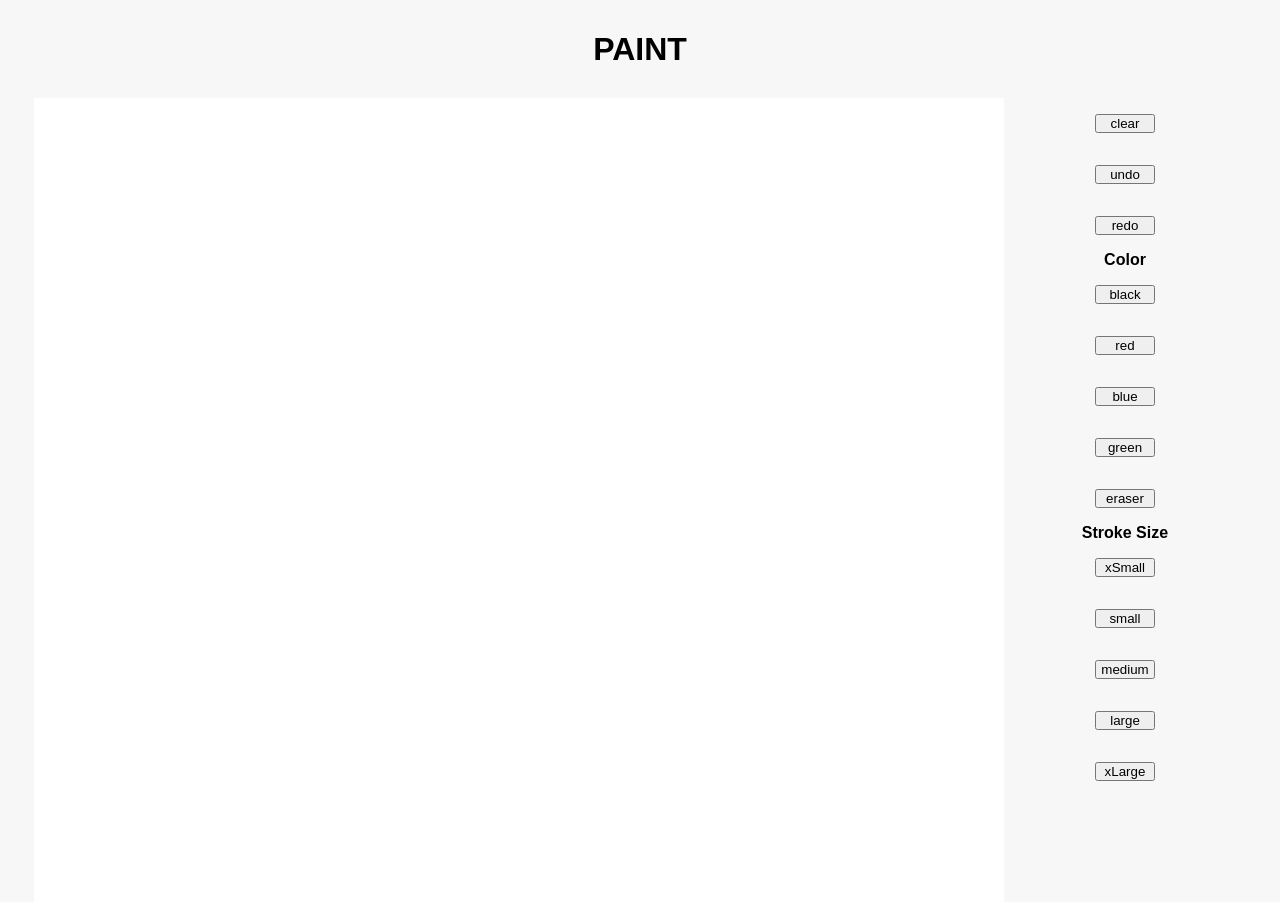
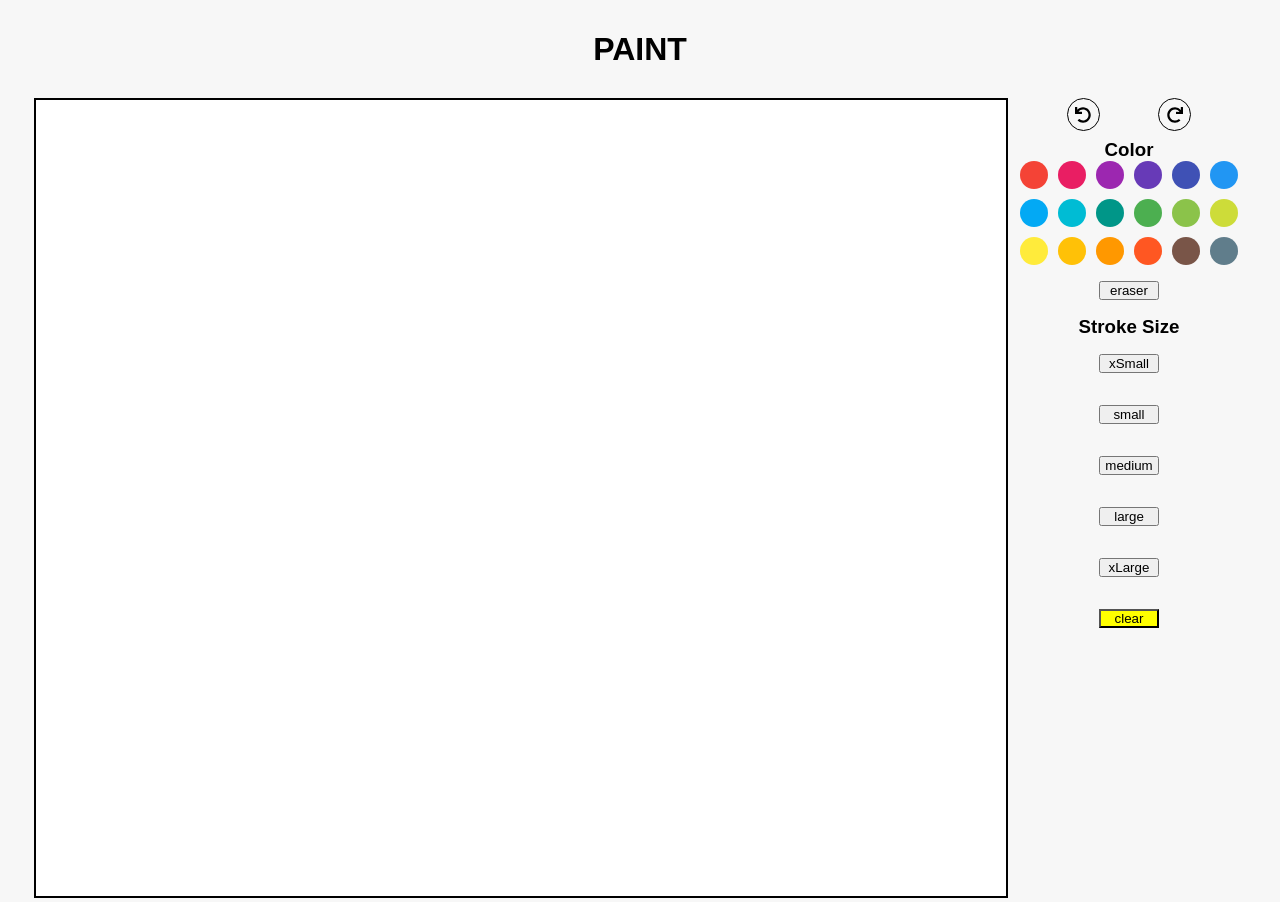
Before and after one commit to alexfranco12/mintbean-hackathon-november-2021, a React (Create React App) app: page / in a window 1280 px wide. Built offline with nearby package versions, Linux system fonts and the light colour scheme.

Commit message:
added a color picker and refactored code

```diff
--- a/src/components/canvas/Canvas.js
+++ b/src/components/canvas/Canvas.js
@@ -1,6 +1,6 @@
 import { useEffect, useRef, useState } from "react";
 import styled from "styled-components";
-import { ColorPicker } from "..";
+import { Sidebar } from "..";
 
 export const Canvas = ( ) => {
   const canvasRef = useRef(null)
@@ -32,36 +32,6 @@ export const Canvas = ( ) => {
           contextRef.current.clearRect(0, 0, canvasRef.current.width, canvasRef.current.height);
           contextRef.current.drawImage(img, 0, 0, canvasRef.current.width, canvasRef.current.height, 0, 0, canvasRef.current.width, canvasRef.current.height);
         }
-      }
-    }
-  }
-
-  const updateStroke = (e) => {
-    e.preventDefault()
-    const { id, value } = e.target
-    const canvas = canvasRef.current
-    const context = canvas.getContext("2d");
-
-    if ( id === "color" ) {
-      value !== "eraser"
-        ? context.strokeStyle = value
-        : context.strokeStyle = "white"
-    } else if ( id === "size" ) {
-      switch (value) {
-        case "xSmall":
-          context.lineWidth = 1
-          break;
-        case "small":
-          context.lineWidth = 3
-          break;
-        case "large":
-          context.lineWidth = 7
-          break;
-        case "xLarge":
-          context.lineWidth = 9
-          break;
-        default:
-          context.lineWidth = 5
       }
     }
   }
@@ -101,21 +71,6 @@ export const Canvas = ( ) => {
     setIsDrawing(false)
   }
 
-  const clearCanvas = () => {
-    const canvas = canvasRef.current;
-    const context = canvas.getContext("2d")
-    context.fillStyle = "white"
-    context.fillRect(0, 0, canvas.width, canvas.height)
-  }
-
-  const undoDrawing = () => {
-    history.undo(canvasRef, contextRef);
-  }
-
-  const redoDrawing = () => {
-    history.redo(canvasRef, contextRef)
-  }
-
   useEffect(() => {
     prepareCanvas();
   },[])
@@ -134,11 +89,10 @@ export const Canvas = ( ) => {
       </div>
 
       <div className="color-picker">
-        <ColorPicker
-          updateStroke={updateStroke}
-          clearCanvas={clearCanvas}
-          undoDrawing={undoDrawing}
-          redoDrawing={redoDrawing}
+        <Sidebar
+          canvasRef={canvasRef}
+          contextRef={contextRef}
+          history={history}
         />
       </div>
 
@@ -152,7 +106,10 @@ const CanvasStyled = styled.div`
   display: flex;
   & .canvas-container {
     flex: 4;
-    background-color: white;
+    & .app-canvas {
+      background-color: white;
+      border: 2px solid black;
+    }
   }
   & .color-picker {
     flex: 1;
--- a/src/components/canvas/ColorPicker.js
+++ /dev/null
@@ -1,78 +0,0 @@
-import styled from "styled-components";
-
-const colors = [
-  "black",
-  "red",
-  "blue",
-  "green",
-  "eraser"
-]
-
-const sizes = [
-  "xSmall",
-  "small",
-  "medium",
-  "large",
-  "xLarge"
-]
-
-export const ColorPicker = ({ updateStroke, clearCanvas, undoDrawing, redoDrawing }) => {
-  return (
-    <ColorPickerStyled>
-      <button
-        className="button clear-canvas"
-        onClick={clearCanvas}
-      > clear
-      </button>
-
-      <button
-        className="button"
-        onClick={undoDrawing}
-      > undo
-      </button>
-      <button
-        className="button"
-        onClick={redoDrawing}
-      > redo
-      </button>
-
-      <h3>Color</h3>
-      {colors.map((color, i) => (
-        <button
-          className="button color"
-          id="color"
-          key={i}
-          onClick={updateStroke}
-          value={color}
-          >{color}
-        </button>
-      ))}
-
-      <h3>Stroke Size</h3>
-      {sizes.map((size, i) => (
-        <button
-          className="button size"
-          id="size"
-          key={i}
-          onClick={updateStroke}
-          value={size}
-        >{size}
-        </button>
-      ))}
-    </ColorPickerStyled>
-   );
-};
-
-const ColorPickerStyled = styled.div`
-  display: flex;
-  flex-direction: column;
-  align-items: center;
-  & h3 {
-    font-size: 1rem;
-    text-align: center;
-  }
-  & .button {
-    margin: 1rem auto;
-    width: 60px;
-  }
-`;
--- /dev/null
+++ b/src/components/canvas/Sidebar.js
@@ -0,0 +1,140 @@
+import styled from "styled-components";
+import { CirclePicker } from 'react-color'
+import { FaUndo, FaRedo } from 'react-icons/fa';
+
+const sizes = [
+  "xSmall",
+  "small",
+  "medium",
+  "large",
+  "xLarge"
+]
+
+export const Sidebar = ({ canvasRef, contextRef, history }) => {
+
+  const updateColor = (color) => {
+    const context = canvasRef.current.getContext("2d");
+    context.strokeStyle = color
+  }
+
+  const updateStroke = (e) => {
+    const context = canvasRef.current.getContext("2d");
+    const { id, value } = e.target;
+
+    if ( id === "eraser" ) {
+      context.strokeStyle = value
+    } else if ( id === "size" ) {
+      switch (value) {
+        case "xSmall":
+          context.lineWidth = 1
+          break;
+        case "small":
+          context.lineWidth = 3
+          break;
+        case "large":
+          context.lineWidth = 7
+          break;
+        case "xLarge":
+          context.lineWidth = 9
+          break;
+        default:
+          context.lineWidth = 5
+      }
+    }
+  }
+
+  const clearCanvas = () => {
+    const canvas = canvasRef.current
+    const context = canvas.getContext("2d");
+    context.fillStyle = "white"
+    context.fillRect(0, 0, canvas.width, canvas.height)
+  }
+
+  return (
+    <SidebarStyled>
+
+      <div className="undo-redo-container">
+        <div
+          className="edit"
+          onClick={() => history.undo(canvasRef, contextRef)}
+        > <FaUndo />
+        </div>
+        <div
+          className="edit"
+          onClick={() => history.redo(canvasRef, contextRef)}
+        > <FaRedo />
+        </div>
+      </div>
+
+      <h3>Color</h3>
+      <CirclePicker
+        className="color-picker"
+        width={252}
+        circleSize={28}
+        circleSpacing={10}
+        onChange={(color, e) => updateColor(color.hex)}
+      />
+
+      <button
+        className="button color"
+        id="eraser"
+        onClick={updateStroke}
+        value="white"
+        > eraser
+      </button>
+
+      <h3>Stroke Size</h3>
+      {sizes.map((size, i) => (
+        <button
+          className="button size"
+          id="size"
+          key={i}
+          onClick={updateStroke}
+          value={size}
+        >{size}
+        </button>
+      ))}
+
+      <button
+        className="button clear-canvas"
+        onClick={clearCanvas}
+      > clear
+      </button>
+
+    </SidebarStyled>
+   );
+};
+
+const SidebarStyled = styled.div`
+  display: flex;
+  flex-direction: column;
+  align-items: center;
+  & .undo-redo-container {
+    display: flex;
+    justify-content: space-evenly;
+    width: 100%;
+    margin-bottom: 0.5rem;
+    & .edit {
+      border: 1px solid black;
+      border-radius: 50%;
+      padding: .475rem;
+      display: flex;
+      justify-content: center;
+      align-items: center;
+      cursor: pointer;
+    }
+  }
+  & .color-picker {
+    justify-content: center;
+    & span {
+
+    }
+  }
+  & .button {
+    margin: 1rem auto;
+    width: 60px;
+  }
+  & .clear-canvas {
+    background-color: yellow;
+  }
+`;
--- a/src/components/index.js
+++ b/src/components/index.js
@@ -3,4 +3,4 @@ export * from './navigation/NavBar'
 
 // CANVAS
 export * from './canvas/Canvas'
-export * from './canvas/ColorPicker'
+export * from './canvas/Sidebar'
```
